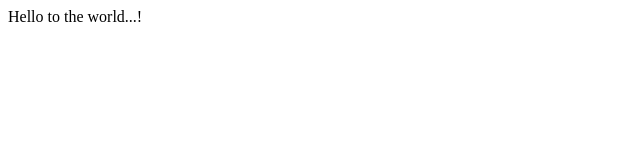
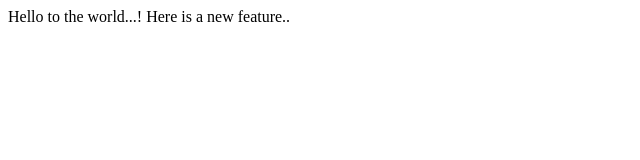
Before and after one commit to Zeshi97-bit/Lecture1repeat, a plain HTML site: page index.html in a window 1280 px wide. Shown: the whole page, without its empty margins (0-640 px from the left). Drawn offline with Linux system fonts and the light colour scheme.

Commit message:
Here we add new feature

```diff
--- a/index.html
+++ b/index.html
@@ -6,5 +6,6 @@
 	</head>
 	<body>
 		Hello to the world...!
+		Here is a new feature..
 	</body>
 </html>
```
